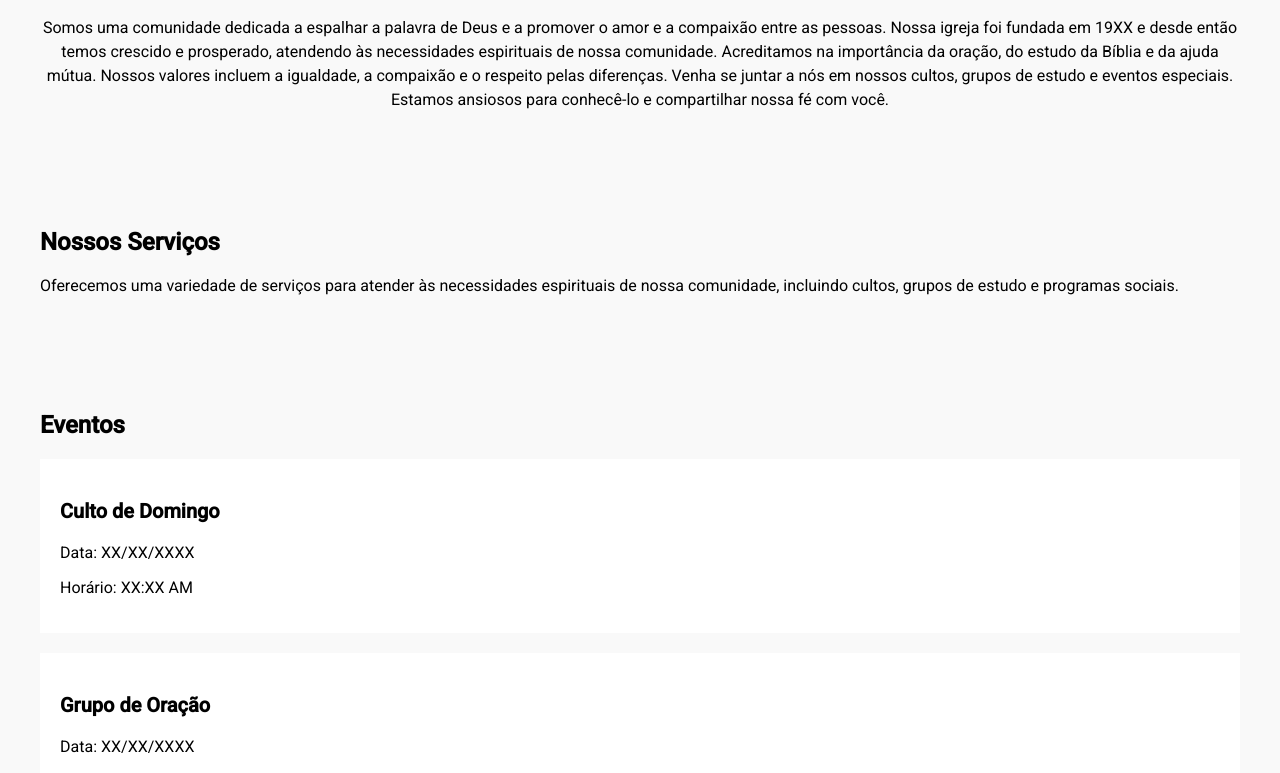
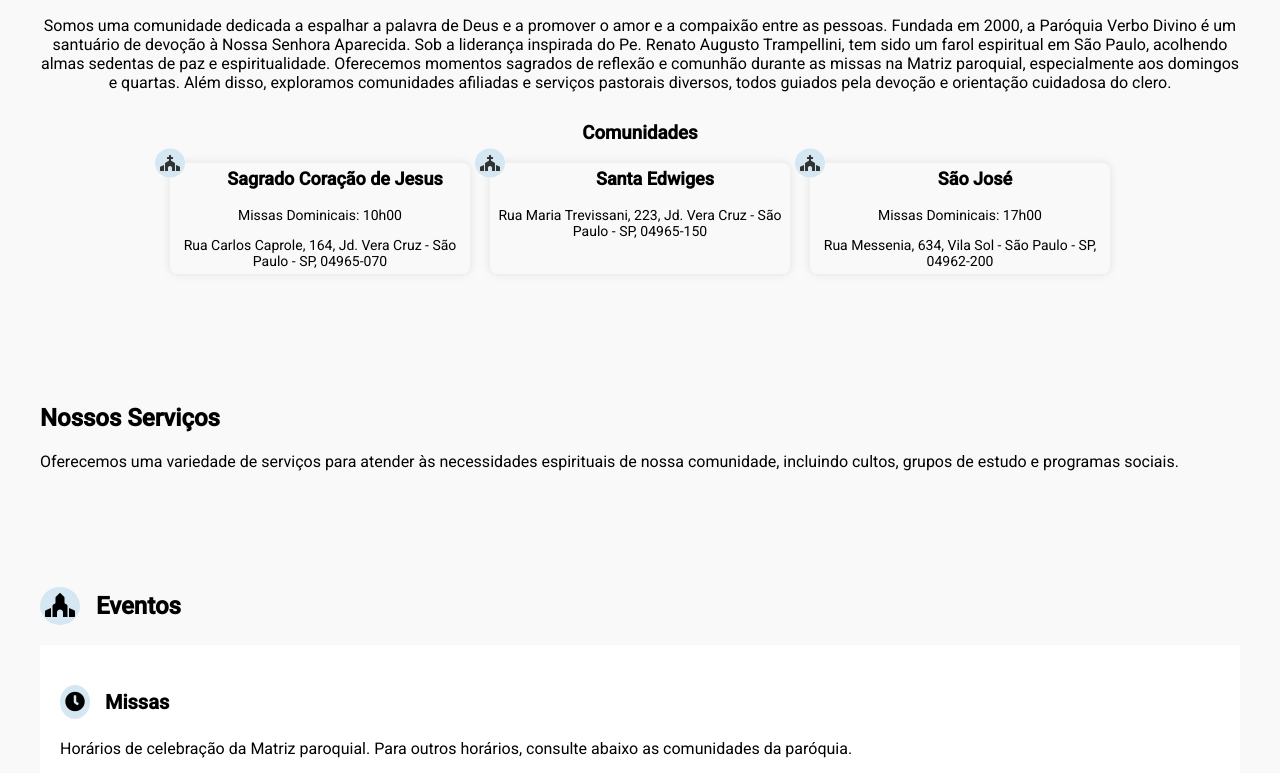
Before and after one commit to marcelinx/verboDivino, an Angular app: page / in a window 1280 px wide. Shown: the part 760-1533 px from the top of the page. Built offline with nearby package versions, Linux system fonts and the light colour scheme.

Commit message:
alterando estilo total

```diff
--- a/src/app/components/constants/messages.constants.ts
+++ b/src/app/components/constants/messages.constants.ts
@@ -11,19 +11,46 @@ export const telaPrincipal = {
   sigaRede: 'Nos acompanhe em nossas redes!',
   sobreNos: 'Sobre Nós',
   contandoSobre: `Somos uma comunidade dedicada a espalhar a palavra de Deus e a promover o
-  amor e a compaixão entre as pessoas. Nossa igreja foi fundada em 19XX e
-  desde então temos crescido e prosperado, atendendo às necessidades
-  espirituais de nossa comunidade. Acreditamos na importância da oração, do
-  estudo da Bíblia e da ajuda mútua. Nossos valores incluem a igualdade, a
-  compaixão e o respeito pelas diferenças. Venha se juntar a nós em nossos
-  cultos, grupos de estudo e eventos especiais. Estamos ansiosos para
-  conhecê-lo e compartilhar nossa fé com você.`,
+  amor e a compaixão entre as pessoas. Fundada em 2000, a Paróquia Verbo Divino é um santuário de devoção à Nossa Senhora Aparecida. Sob a liderança inspirada do Pe. Renato Augusto Trampellini, tem sido um farol espiritual em São Paulo, acolhendo almas sedentas de paz e espiritualidade. Oferecemos momentos sagrados de reflexão e comunhão durante as missas na Matriz paroquial, especialmente aos domingos e quartas. Além disso, exploramos comunidades afiliadas e serviços pastorais diversos, todos guiados pela devoção e orientação cuidadosa do clero.`,
   servicos: 'Nossos Serviços',
   descreveServicos: 'Oferecemos uma variedade de serviços para atender às necessidades espirituais de nossa comunidade, incluindo cultos, grupos de estudo e programas sociais.',
   eventoTitulo: 'Eventos',
   contatoTitulo: 'Contato',
   contatoDescricao: 'Estamos aqui para ajudar. Entre em contato conosco se tiver alguma pergunta ou necessidade.',
+  comunidades: [
+    {
+      nome: 'Sagrado Coração de Jesus',
+      horarioMissas: 'Missas Dominicais: 10h00',
+      endereco: 'Rua Carlos Caprole, 164, Jd. Vera Cruz - São Paulo - SP, 04965-070'
+    },
+    {
+      nome: 'Santa Edwiges',
+      endereco: 'Rua Maria Trevissani, 223, Jd. Vera Cruz - São Paulo - SP, 04965-150'
+    },
+    {
+      nome: 'São José',
+      horarioMissas: 'Missas Dominicais: 17h00',
+      endereco: 'Rua Messenia, 634, Vila Sol - São Paulo - SP, 04962-200'
+    }
+  ],
+  eventoMissas: {
+    titulo: 'Missas',
+    descricao: `Horários de celebração da Matriz paroquial. Para outros horários, consulte abaixo as comunidades da paróquia.`,
+    horarios: {
+      domingo: ['08h00', '19h00'],
+      quarta: ['20h00']
+    }
+  },
+  eventoAdoracao: {
+    titulo: 'Adoração ao Santíssimo Sacramento',
+    horarios: {
+      quinta: '09h às 12h'
+    }
+  }
 };
+
+
+
 
 export const footerInfo = {
   socialIcons: [
--- a/src/app/components/home/footer/footer.component.scss
+++ b/src/app/components/home/footer/footer.component.scss
@@ -5,7 +5,7 @@ $cor-secundaria: #666;
 $cor-destaque: #F2C029;
 $cor-texto: #333;
 $cor-fundo: #f9f9f9;
-$cor-pressao: #040FD9;
+$cor-pressao: #D5E7F2;
 
 .footer {
   background-color: $cor-destaque;
--- a/src/app/components/home/home.component.html
+++ b/src/app/components/home/home.component.html
@@ -6,25 +6,59 @@
 </section>
 
 <section class="about">
-  <h2>{{ messages.sobreNos }}</h2>
-  <p>
-    {{ messages.contandoSobre }}
-  </p>
+  <h1>{{ messages.sobreNos }}</h1>
+  <h2>{{ messages.contandoSobre }}</h2>
+
+  <h3>Comunidades</h3>
+  <div class="community-cards">
+    <!-- Loop para as comunidades -->
+    <div class="community-card" *ngFor="let comunidade of comunidades">
+      <div class="church-icon">
+        <i class="fas fa-church"></i>
+      </div>
+      <h3>{{ comunidade.nome }}</h3>
+      <p *ngIf="comunidade.horarioMissas">{{ comunidade.horarioMissas }}</p>
+      <p>{{ comunidade.endereco }}</p>
+    </div>
+  </div>
 </section>
+
+
 
 <app-servicos-carrousel></app-servicos-carrousel>
 
 <section class="events">
-  <h2>{{ messages.eventoTitulo }}</h2>
+  <h2>
+    <span class="blue-circle"><i class="fas fa-place-of-worship"></i></span>
+    {{ messages.eventoTitulo }}
+  </h2>
   <div class="event">
-    <h3>Culto de Domingo</h3>
-    <p>Data: XX/XX/XXXX</p>
-    <p>Horário: XX:XX AM</p>
+    <h3>
+      <span class="blue-circle"><i class="fas fa-clock"></i></span> {{ messages.eventoMissas.titulo }}
+    </h3>
+    <p>
+      {{ messages.eventoMissas.descricao }}
+    </p>
+    <ul>
+      <li *ngFor="let horario of messages.eventoMissas.horarios.domingo">
+        <strong>Domingo:</strong> {{ horario }}
+      </li>
+      <li *ngFor="let horario of messages.eventoMissas.horarios.quarta">
+        <strong>Quarta:</strong> {{ horario }}
+      </li>
+    </ul>
   </div>
+
   <div class="event">
-    <h3>Grupo de Oração</h3>
-    <p>Data: XX/XX/XXXX</p>
-    <p>Horário: XX:XX PM</p>
+    <h3>
+      <span class="blue-circle"><i class="fas fa-praying-hands"></i></span> {{ messages.eventoAdoracao.titulo }}
+    </h3>
+    <ul>
+      <li>
+        <strong>Quinta:</strong> {{ messages.eventoAdoracao.horarios.quinta }}
+      </li>
+    </ul>
   </div>
 </section>
+
 <app-footer></app-footer>
--- a/src/app/components/home/home.component.scss
+++ b/src/app/components/home/home.component.scss
@@ -1,12 +1,13 @@
 $cor-primaria: #333;
 $cor-secundaria: #666;
-$cor-destaque: #F2C029;
+$cor-destaque: #f2c029;
 $cor-texto: #333;
 $cor-fundo: #f9f9f9;
-$cor-pressao: #040FD9;
+$cor-pressao: #040fd9;
+$cor-azul-circulo: #d5e7f2;
 
 .hero {
-    background-image: url('../../../assets/img/church_background.png');
+  background-image: url("../../../assets/img/church_background.png");
   background-size: cover;
   background-position: center;
   text-align: center;
@@ -34,74 +35,104 @@ $cor-pressao: #040FD9;
   background-color: $cor-pressao;
 }
 
-/* Seção "Sobre Nós" */
 .about {
   background-color: $cor-fundo;
   padding: 40px;
   text-align: center;
+
+  h2 {
+    font-size: 16px;
+    font-weight: normal;
+    margin-bottom: 30px;
   }
 
-.about h2 {
-    font-size: 24px;
+  .community-cards {
+    display: flex;
+    flex-wrap: wrap;
+    justify-content: center;
+    gap: 20px;
+
+    .community-card {
+      position: relative;
+      background-color: transparent;
+      border-radius: 8px;
+      width: 300px;
+      box-shadow: 0 0 10px rgba(0, 0, 0, 0.1);
+      transition: transform 0.3s ease;
+      margin-bottom: 30px;
+
+      .church-icon {
+        position: absolute;
+        top: 0;
+        left: 0;
+        background-color: #d5e7f2;
+        border-radius: 50%;
+        padding: 5px;
+        transform: translate(-50%, -50%);
       }
 
-.about p {
-    font-size: 16px;
-    line-height: 1.5;
+      i {
+        color: $cor-primaria;
       }
 
-/* Seção "Próximos Eventos" */
+      h3 {
+        font-size: 18px;
+        margin-left: 30px;
+        margin-top: 5px;
+      }
+
+      p {
+        font-size: 14px;
+        margin-bottom: 5px;
+      }
+
+      &:hover {
+        transform: translateY(-5px);
+        box-shadow: 0 5px 15px rgba(0, 0, 0, 0.2);
+      }
+    }
+  }
+}
+
 .events {
   background-color: $cor-fundo;
   padding: 40px;
+
+  h2 {
+    font-size: 24px;
+
+    span {
+      display: inline-block;
+      background-color: $cor-azul-circulo;
+      border-radius: 50%;
+      padding: 5px;
+      margin-right: 10px;
     }
-
-events h2 {
-    font-size: 24px;
   }
 
   .event {
     background-color: #fff;
     padding: 20px;
     margin: 20px 0;
+
+    h3 {
+      font-size: 20px;
+
+      span {
+        display: inline-block;
+        background-color: $cor-azul-circulo;
+        border-radius: 50%;
+        padding: 5px;
+        margin-right: 10px;
+      }
     }
 
-.event h3 {
-    font-size: 20px;
+    p {
+      font-size: 16px;
+    }
+  }
 }
 
-event p {
-    font-size: 16px;
-}
-
-/* Seção de Contato */
-.contact {
-    background-color: $cor-primaria;
-    color: #fff;
-    padding: 40px;
-}
-
-contact h2 {
-    font-size: 24px;
-}
-
-contact p {
-    font-size: 16px;
-    line-height: 1.5;
-}
-
-contact ul {
-    list-style: none;
-    padding: 0;
-}
-
-contact li {
-    font-size: 16px;
-    margin: 10px 0;
-}
-
-
-/* Estilos responsivos */
 @media (max-width: 768px) {
   .container {
     padding: 10px;
--- a/src/app/components/home/home.component.ts
+++ b/src/app/components/home/home.component.ts
@@ -9,4 +9,5 @@ import { telaPrincipal } from '../constants/messages.constants';
 
 export class HomeComponent {
   messages = telaPrincipal;
+  comunidades = telaPrincipal.comunidades;
 }
```
Lines whose indentation alone changed are shown as unchanged.
